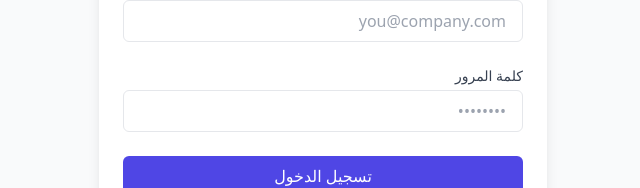
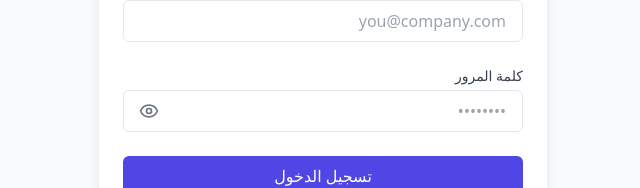
Before and after one commit to NoraldenElhouni/egc-management, a React (Vite) app: page /#/ in a window 1280 px wide. Shown: the part 356-544 px from the top of the page, without its empty margins (411-1051 px from the left). Built offline with nearby package versions, Linux system fonts and the light colour scheme; no server answers.

Commit message:
add Layout component and enhance LoginForm with password visibility toggle; update package.json and package-lock.json to include lucide-react

```diff
--- a/package.json
+++ b/package.json
@@ -47,6 +47,7 @@
     "@supabase/auth-ui-shared": "^0.1.8",
     "@supabase/supabase-js": "^2.79.0",
     "electron-squirrel-startup": "^1.0.1",
+    "lucide-react": "^0.552.0",
     "react": "^19.2.0",
     "react-dom": "^19.2.0",
     "react-router-dom": "^7.9.5"
--- a/src/components/App.tsx
+++ b/src/components/App.tsx
@@ -1,15 +1,13 @@
-// src/renderer/App.tsx
 import React, { useState, useEffect } from "react";
 import { HashRouter as Router, Routes, Route } from "react-router-dom";
 import { supabase } from "../lib/supabaseClient";
 import Dashboard from "./dashboard/dashboard";
 import LoginForm from "./auth/LoginForm";
+import Layout from "./layouts/Layout"; // 👈 import the wrapper
 
-// A component to handle routing logic and state
 const AppRouter = () => {
-  const [session, setSession] = useState(false); // State to hold the user session
+  const [session, setSession] = useState(false);
 
-  // Listen for authentication state changes
   useEffect(() => {
     supabase.auth.getSession().then(({ data: { session } }) => {
       setSession(!!session);
@@ -28,10 +26,20 @@ const AppRouter = () => {
 
   return (
     <Routes>
-      {/* If a session exists, redirect to the dashboard. Otherwise, show the login page. */}
-      <Route path="/" element={session ? <Dashboard /> : <LoginForm />} />
+      {/* Public route */}
       <Route path="/login" element={<LoginForm />} />
-      {/* Add other routes here if needed */}
+
+      {/* Protected routes with Layout wrapper */}
+      {session && (
+        <Route element={<Layout />}>
+          <Route path="/" element={<Dashboard />} />
+          {/* Add more wrapped routes here */}
+          {/* <Route path="/settings" element={<Settings />} /> */}
+        </Route>
+      )}
+
+      {/* If not logged in, fallback to login */}
+      {!session && <Route path="*" element={<LoginForm />} />}
     </Routes>
   );
 };
--- a/src/components/auth/LoginForm.tsx
+++ b/src/components/auth/LoginForm.tsx
@@ -2,12 +2,14 @@
 import React, { useState } from "react";
 import { useNavigate } from "react-router-dom";
 import { signInUser } from "../../lib/auth";
+import { Eye, EyeOff } from "lucide-react";
 
 const LoginForm: React.FC = () => {
   const [email, setEmail] = useState("");
   const [password, setPassword] = useState("");
   const [error, setError] = useState<string | null>(null);
   const [loading, setLoading] = useState(false);
+  const [showPassword, setShowPassword] = useState(false);
   const navigate = useNavigate();
 
   const handleLogin = async (e: React.FormEvent) => {
@@ -24,6 +26,10 @@ const LoginForm: React.FC = () => {
     } finally {
       setLoading(false);
     }
+  };
+
+  const togglePasswordVisibility = () => {
+    setShowPassword((prev) => !prev);
   };
 
   return (
@@ -67,9 +73,11 @@ const LoginForm: React.FC = () => {
               كلمة المرور
             </label>
           </div>
+
+          <div className="relative">
             <input
               id="password"
-            type="password"
+              type={showPassword ? "text" : "password"}
               placeholder="••••••••"
               value={password}
               onChange={(e) => setPassword(e.target.value)}
@@ -77,6 +85,24 @@ const LoginForm: React.FC = () => {
               className="mt-1 block w-full px-4 py-2 border border-gray-200 rounded-md bg-white text-gray-900 placeholder-gray-400 focus:outline-none focus:ring-2 focus:ring-indigo-500 focus:border-indigo-500"
               autoComplete="current-password"
             />
+
+            <button
+              type="button"
+              onClick={togglePasswordVisibility}
+              aria-label={
+                showPassword ? "إخفاء كلمة المرور" : "إظهار كلمة المرور"
+              }
+              className="absolute inset-y-0 left-2 flex items-center px-2 text-gray-500 hover:text-gray-700"
+            >
+              {showPassword ? (
+                // eye-off icon
+                <EyeOff className="h-5 w-5" />
+              ) : (
+                // eye icon
+                <Eye className="h-5 w-5" />
+              )}
+            </button>
+          </div>
         </div>
 
         {error && <p className="text-sm text-red-600">{error}</p>}
--- /dev/null
+++ b/src/components/layouts/Layout.tsx
@@ -0,0 +1,21 @@
+// src/renderer/layouts/Layout.tsx
+import React from "react";
+import { Outlet } from "react-router-dom";
+
+const Layout = () => {
+  return (
+    <div className="app-layout">
+      {/* Example global wrapper elements */}
+      <header className="header">My App Header</header>
+
+      <main className="content">
+        {/* This is where the child route content will render */}
+        <Outlet />
+      </main>
+
+      <footer className="footer">© 2025 My App</footer>
+    </div>
+  );
+};
+
+export default Layout;
--- /dev/null
+++ b/src/components/sidebar/sidebar.tsx
@@ -0,0 +1,7 @@
+import React from "react";
+
+const sidebar = () => {
+  return <div>sidebar</div>;
+};
+
+export default sidebar;
```
Also changed, not shown: 1 other file (tests, documents, lock files or other folders). Lines whose indentation alone changed are shown as unchanged.
